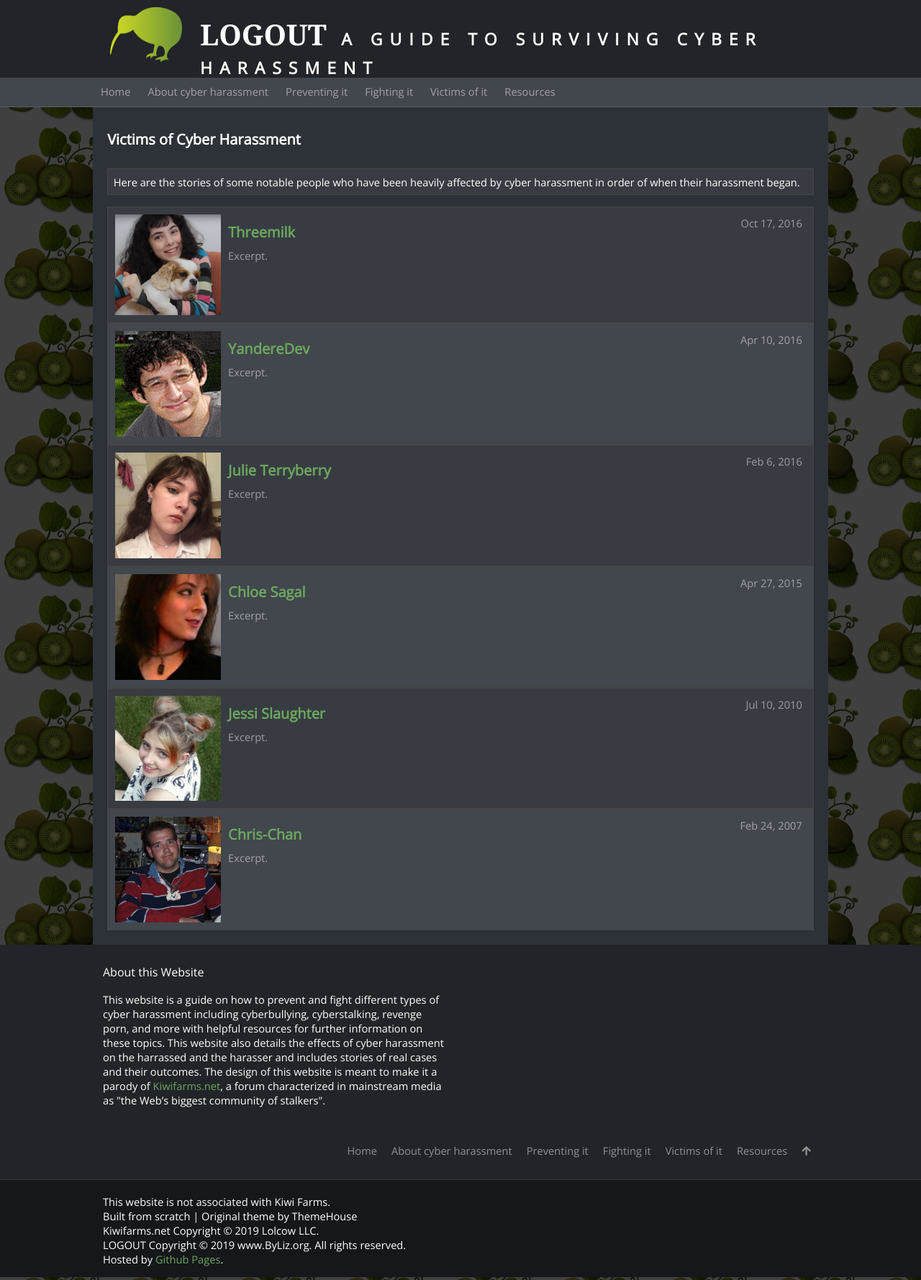
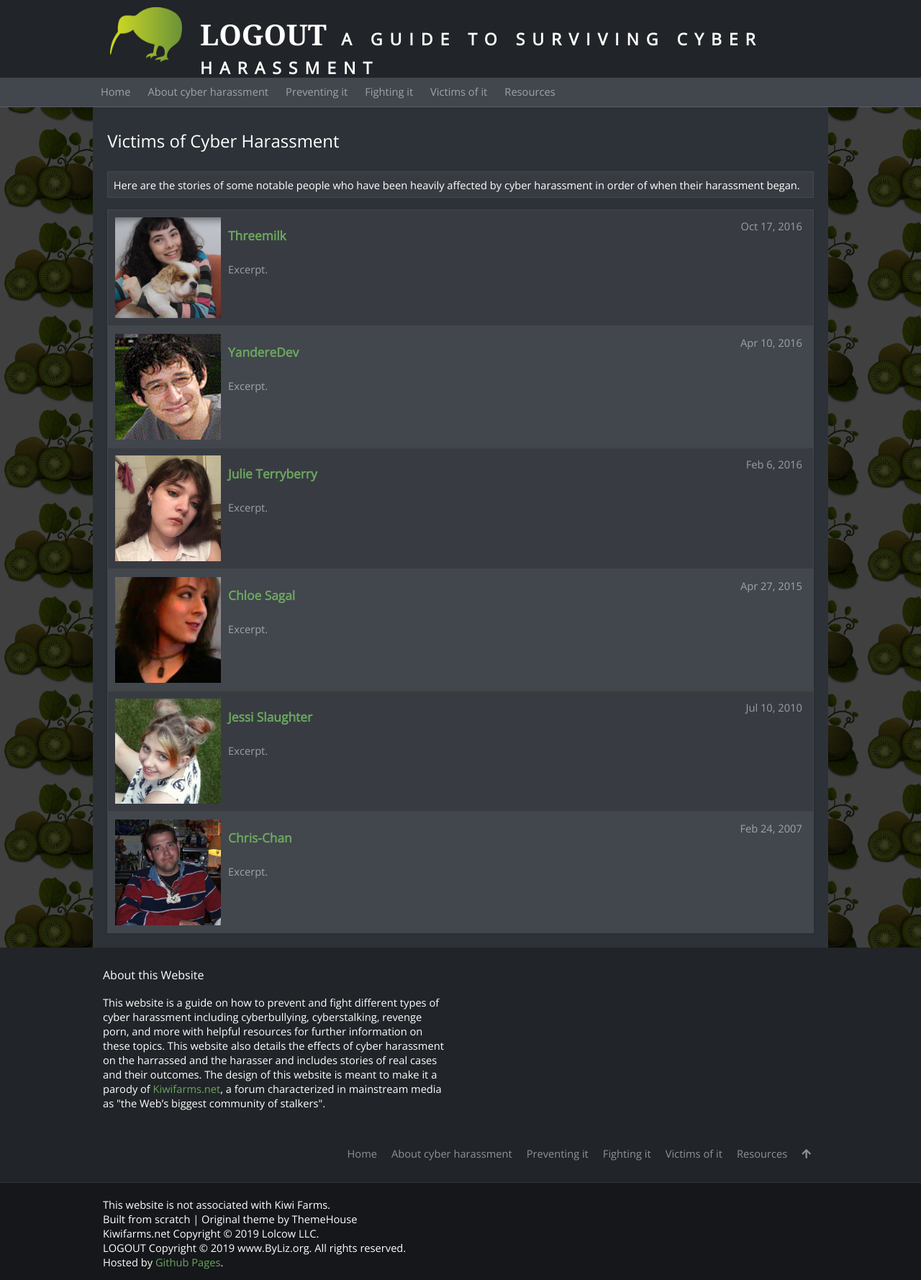
Before and after one commit to byliz/help, a Jekyll site: the page built from victims/index.html, in a window 1280 px wide. Shown: the whole page at 72% size. Built offline with Jekyll 4.4.1, drawn with Linux system fonts in a browser that asks for light colours; nearby versions of some CDN libraries; some web fonts are replaced; the list of posts is cut into pages by our own code.

Commit message:
Add files via upload

```diff
--- a/index.css
+++ b/index.css
@@ -697,7 +697,7 @@
 	text-align: left;
 }
 div#content h1 {
-	font-size: 15pt;
+	font-size: 18pt;
 	text-align: left;
 	padding-top: 15px;
 	margin-bottom: 30px;
@@ -988,10 +988,11 @@
 		position: relative;
 	}
 
-	div#content div.post.main a h1 {
-		font-size: 15pt;
+	div#content div.post.main a h2 {
+		font-size: 13pt;
 		color: #6ba65e;
 		margin: 10px;
+		font-weight: bold;
 	}
 
 	div.post.main span.excerpt, div.post.main span.date {
@@ -1101,9 +1102,10 @@
 		text-align: left;
 	}
 	div#content h1 {
-		font-size: 15pt;
+		font-size: 18pt;
 		text-align: left;
 		margin-bottom: 30px;
+		font-weight: lighter;
 	}
 	div#mobile-header {
 		display: none;
--- a/victims/index.html
+++ b/victims/index.html
@@ -16,7 +16,7 @@
     <img src="{{ site.baseurl }}/img/{{ post.img }}" class="img-fluid">
     <div class="header">
         <a href="{{ post.url }}">
-            <h1>{{ post.title }}</h1>
+            <h2>{{ post.title }}</h2>
         </a>
     </div>
     <span class="excerpt">{{ post.excerpt }}</span>
```
